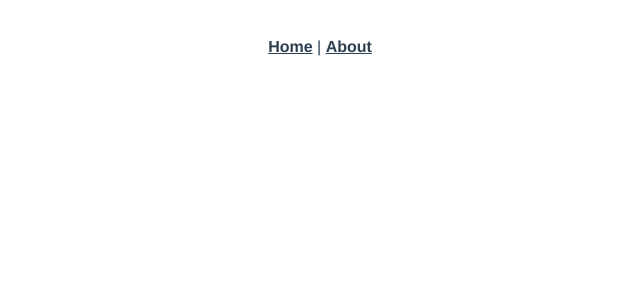
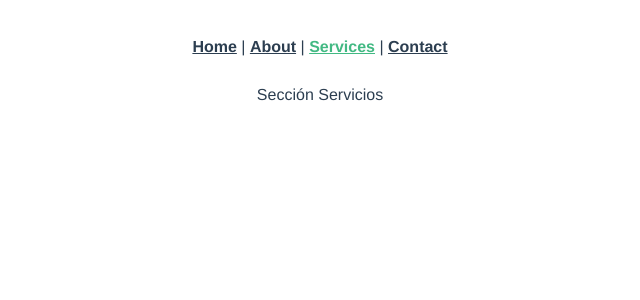
Before and after one commit to Pancratzia/Vue-Projects, a Vue app in the folder routing-project/: page /services in a window 1280 px wide. Before the commit this address had no page. Shown: the top 300 px of the page, without its empty margins (320-960 px from the left). Built offline with nearby package versions, Linux system fonts and the light colour scheme.

Commit message:
Creando nuevas rutas para el proyecto

```diff
--- a/routing-project/src/App.vue
+++ b/routing-project/src/App.vue
@@ -1,7 +1,9 @@
 <template>
   <nav>
     <router-link to="/">Home</router-link> |
-    <router-link to="/about">About</router-link>
+    <router-link to="/about">About</router-link> |
+    <router-link to="/services">Services</router-link> |
+    <router-link to="/contact">Contact</router-link>
   </nav>
   <router-view/>
 </template>
--- a/routing-project/src/router/index.ts
+++ b/routing-project/src/router/index.ts
@@ -1,5 +1,8 @@
 import { createRouter, createWebHistory, RouteRecordRaw } from 'vue-router'
-import HomeView from '../views/HomeView.vue'
+import HomeView from '@/views/HomeView.vue'
+import AboutView from '@/views/AboutView.vue'
+import ServicesView from '@/views/ServicesView.vue'
+import ContactView from '@/views/ContactView.vue'
 
 const routes: Array<RouteRecordRaw> = [
   {
@@ -10,10 +13,17 @@ const routes: Array<RouteRecordRaw> = [
   {
     path: '/about',
     name: 'about',
-    // route level code-splitting
-    // this generates a separate chunk (about.[hash].js) for this route
-    // which is lazy-loaded when the route is visited.
-    component: () => import(/* webpackChunkName: "about" */ '../views/AboutView.vue')
+    component: AboutView
+  },
+  {
+    path: '/services',
+    name: 'services',
+    component: ServicesView
+  },
+  {
+    path: '/contact',
+    name: 'contact',
+    component: ContactView
   }
 ]
 
--- /dev/null
+++ b/routing-project/src/views/ContactView.vue
@@ -0,0 +1,11 @@
+<template>
+    <div>
+        Sección Contactos
+    </div>
+</template>
+
+<script lang="ts" setup>
+</script>
+
+<style scoped>
+</style>
--- /dev/null
+++ b/routing-project/src/views/ServicesView.vue
@@ -0,0 +1,11 @@
+<template>
+    <div>
+        Sección Servicios
+    </div>
+</template>
+
+<script lang="ts" setup>
+</script>
+
+<style scoped>
+</style>
```
